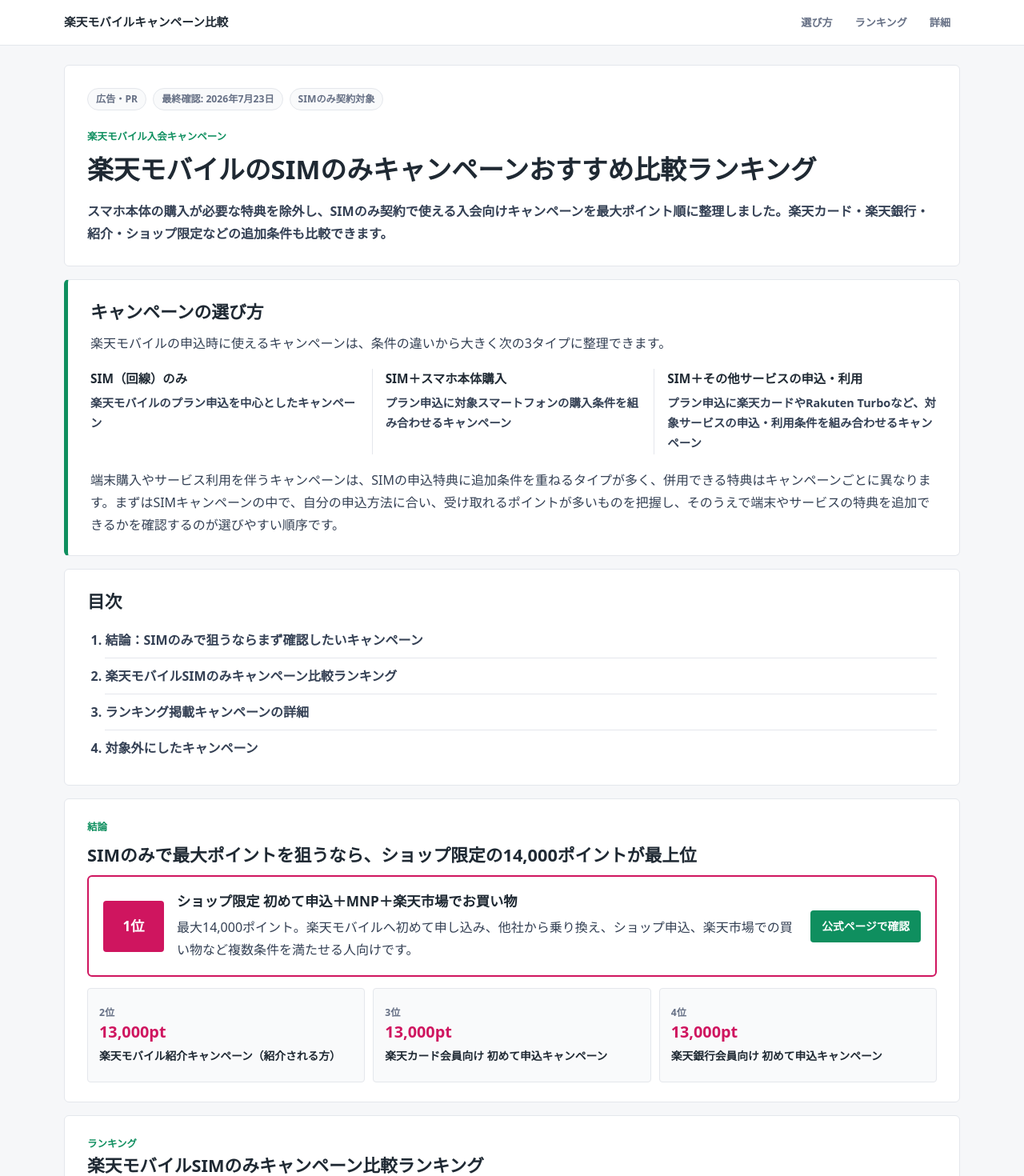
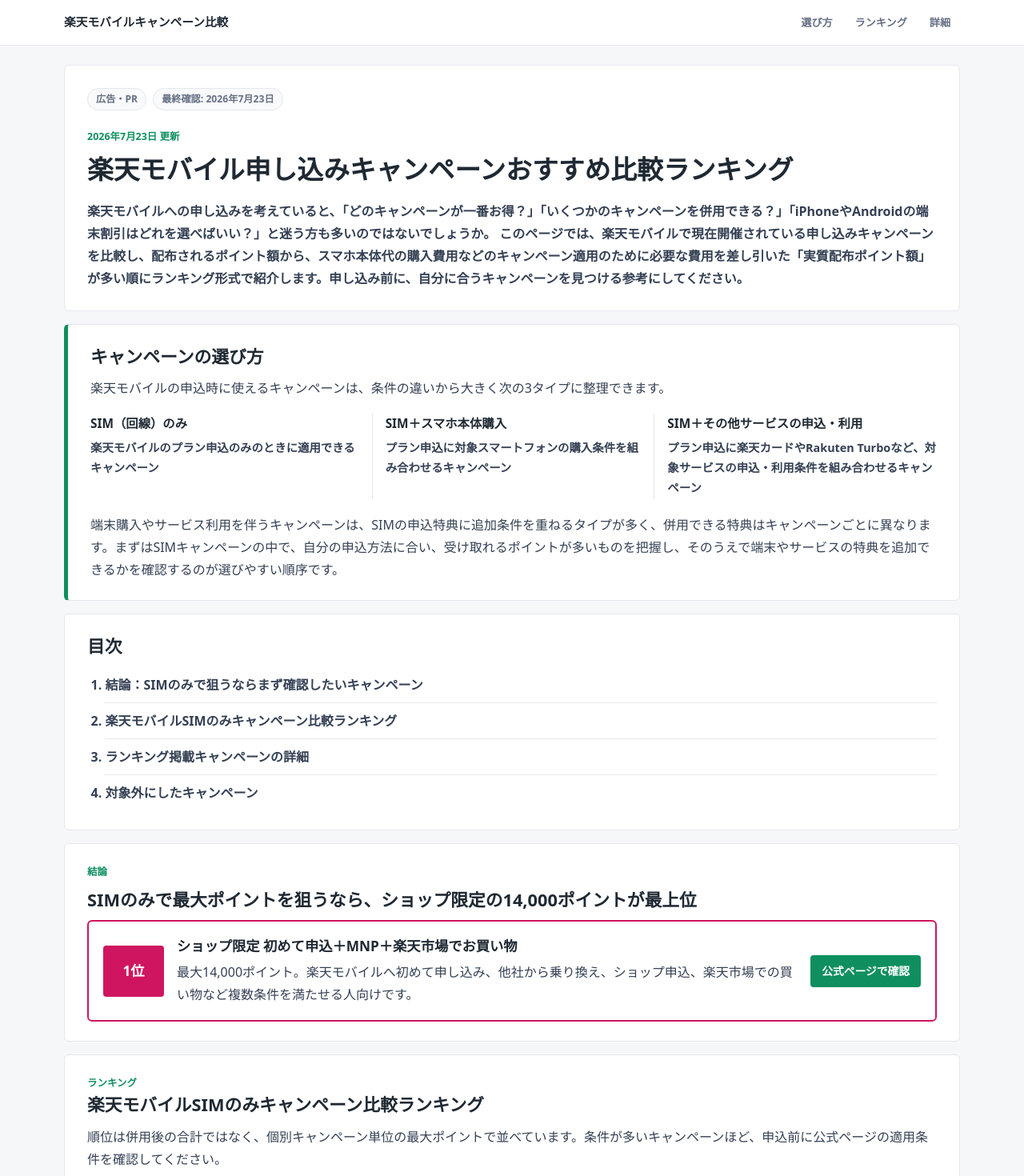
Before and after one commit to rhinatta0921-collab/mobile-campaign-navi, a Next.js app: page / in a window 1280 px wide. Shown: the top 1470 px of the page at 80% size. Built offline with nearby package versions, Linux system fonts and the light colour scheme.

Commit message:
Show only top offer in conclusion

```diff
--- a/app/globals.css
+++ b/app/globals.css
@@ -303,43 +303,6 @@
   background: #0a744c;
 }
 
-.runner-up-grid {
-  display: grid;
-  grid-template-columns: repeat(3, minmax(0, 1fr));
-  gap: 10px;
-  margin-top: 14px;
-}
-
-.mini-result {
-  min-height: 118px;
-  padding: 14px;
-  border: 1px solid var(--line);
-  border-radius: 4px;
-  background: var(--soft);
-}
-
-.mini-result span {
-  color: var(--muted);
-  font-size: 0.76rem;
-  font-weight: 900;
-}
-
-.mini-result strong {
-  display: block;
-  color: var(--accent);
-  font-size: 1.24rem;
-  line-height: 1.2;
-  font-weight: 900;
-}
-
-.mini-result p {
-  margin: 8px 0 0;
-  color: var(--ink);
-  font-size: 0.86rem;
-  font-weight: 800;
-  line-height: 1.5;
-}
-
 .section-heading {
   margin-bottom: 16px;
 }
@@ -602,7 +565,6 @@
     font-size: 1.62rem;
   }
 
-  .runner-up-grid,
   .offer-heading,
   .detail-grid,
   .notes-row {
--- a/app/page.tsx
+++ b/app/page.tsx
@@ -274,7 +274,6 @@
 
 export default function Home() {
   const topOffer = rankedOffers[0];
-  const runnerUpOffers = rankedOffers.slice(1, 4);
 
   return (
     <main>
@@ -295,14 +294,14 @@
             <div className="meta-row" aria-label="ページ情報">
               <span>広告・PR</span>
               <span>最終確認: {checkedDate}</span>
-              <span>SIMのみ契約対象</span>
             </div>
-            <p className="category-label">楽天モバイル入会キャンペーン</p>
+            <p className="category-label">2026年7月23日 更新</p>
             <h1 id="page-title">
-              楽天モバイルのSIMのみキャンペーンおすすめ比較ランキング
+              楽天モバイル申し込みキャンペーンおすすめ比較ランキング
             </h1>
             <p className="lead">
-              スマホ本体の購入が必要な特典を除外し、SIMのみ契約で使える入会向けキャンペーンを最大ポイント順に整理しました。楽天カード・楽天銀行・紹介・ショップ限定などの追加条件も比較できます。
+楽天モバイルへの申し込みを考えていると、「どのキャンペーンが一番お得？」「いくつかのキャンペーンを併用できる？」「iPhoneやAndroidの端末割引はどれを選べばいい？」と迷う方も多いのではないでしょうか。
+このページでは、楽天モバイルで現在開催されている申し込みキャンペーンを比較し、配布されるポイント額から、スマホ本体代の購入費用などのキャンペーン適用のために必要な費用を差し引いた「実質配布ポイント額」が多い順にランキング形式で紹介します。申し込み前に、自分に合うキャンペーンを見つける参考にしてください。
             </p>
           </section>
 
@@ -318,7 +317,7 @@
             <ul>
               <li>
                 <strong>SIM（回線）のみ</strong>
-                楽天モバイルのプラン申込を中心としたキャンペーン
+                楽天モバイルのプラン申込のみのときに適用できるキャンペーン
               </li>
               <li>
                 <strong>SIM＋スマホ本体購入</strong>
@@ -365,15 +364,6 @@
               >
                 公式ページで確認
               </a>
-            </div>
-            <div className="runner-up-grid" aria-label="次点キャンペーン">
-              {runnerUpOffers.map((offer, index) => (
-                <div className="mini-result" key={offer.title}>
-                  <span>{index + 2}位</span>
-                  <strong>{formatPoints(offer.maxPoints)}pt</strong>
-                  <p>{offer.title}</p>
-                </div>
-              ))}
             </div>
           </section>
 
```
Also changed, not shown: 1 other file (tests, documents, lock files or other folders).
